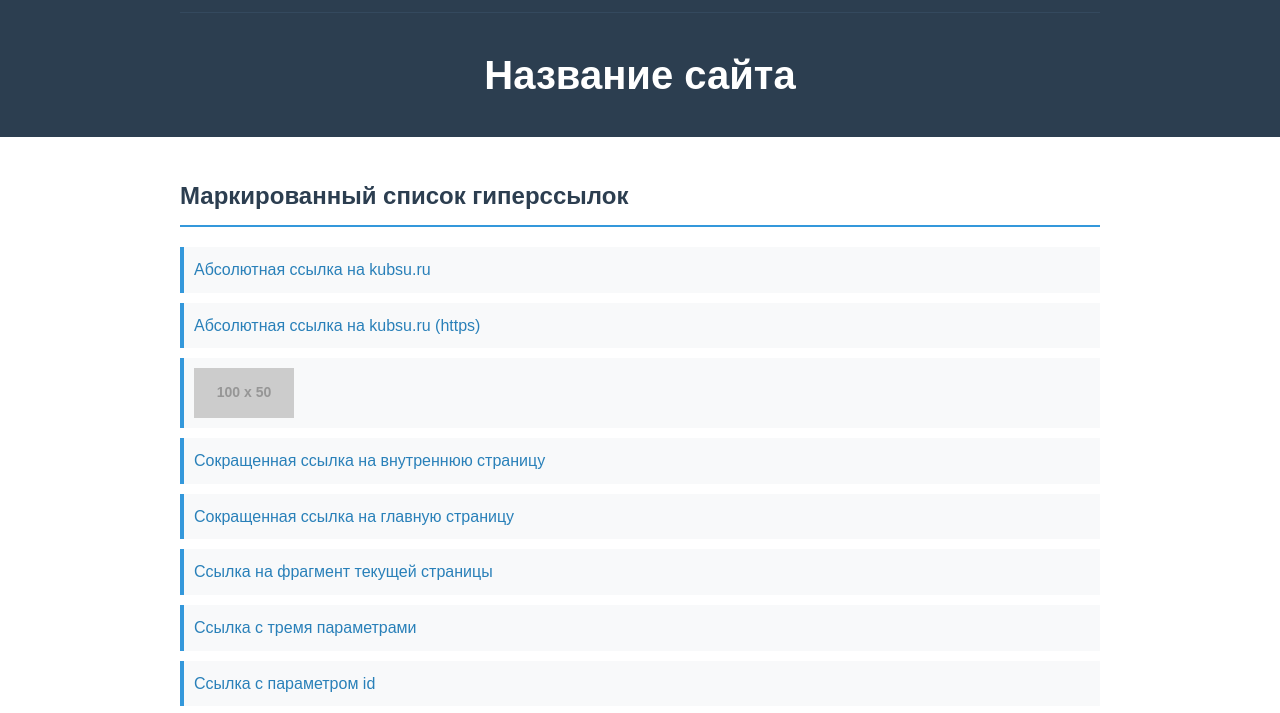
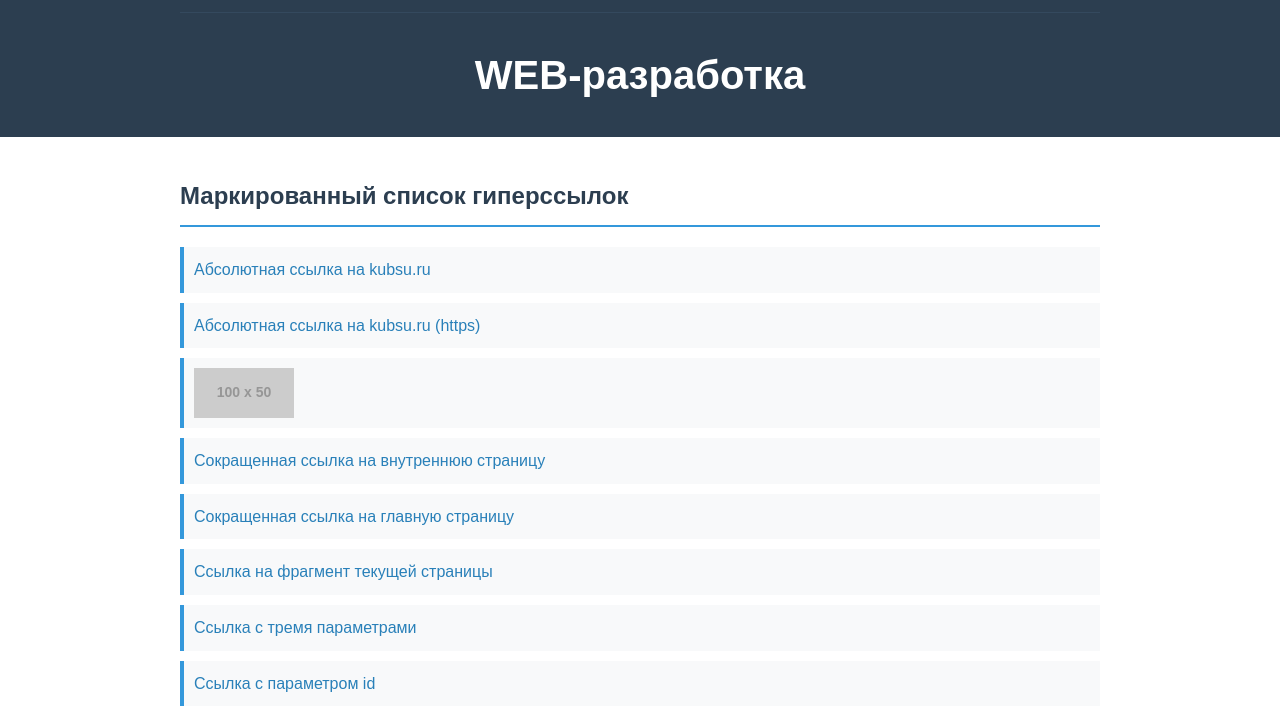
Before and after one commit to KulSnezh/WEB, a plain HTML site: page index.html in a window 1280 px wide. Shown: the part 76-789 px from the top of the page. Drawn offline with Linux system fonts and the light colour scheme; placeholder pictures from the web are drawn by us.

Commit message:
Update index.html

```diff
--- a/index.html
+++ b/index.html
@@ -20,7 +20,7 @@
                     <a href="#link3" class="nav-link">Ссылка 3</a>
                 </nav>
             </div>
-            <h1 class="site-title">Название сайта</h1>
+            <h1 class="site-title">WEB-разработка</h1>
         </div>
     </header>
 
```
